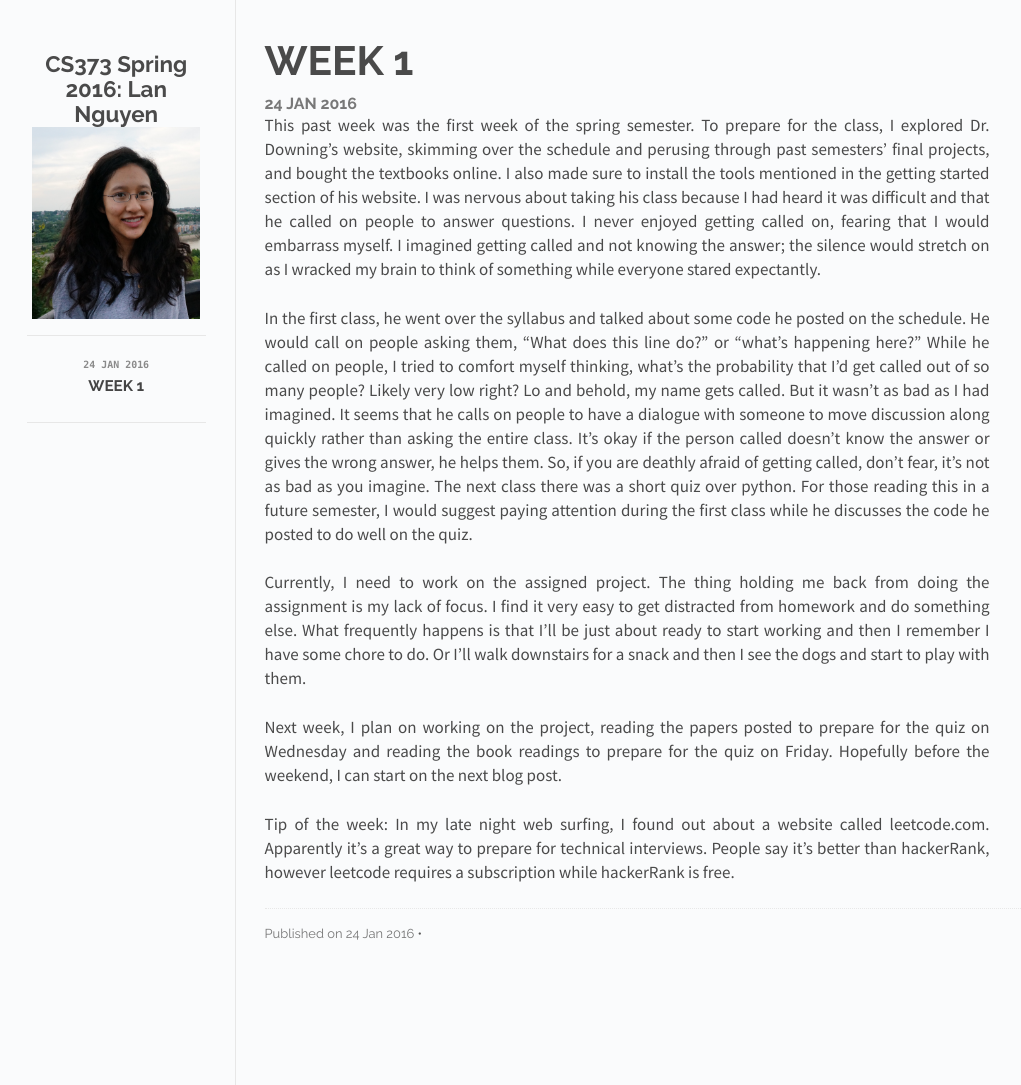
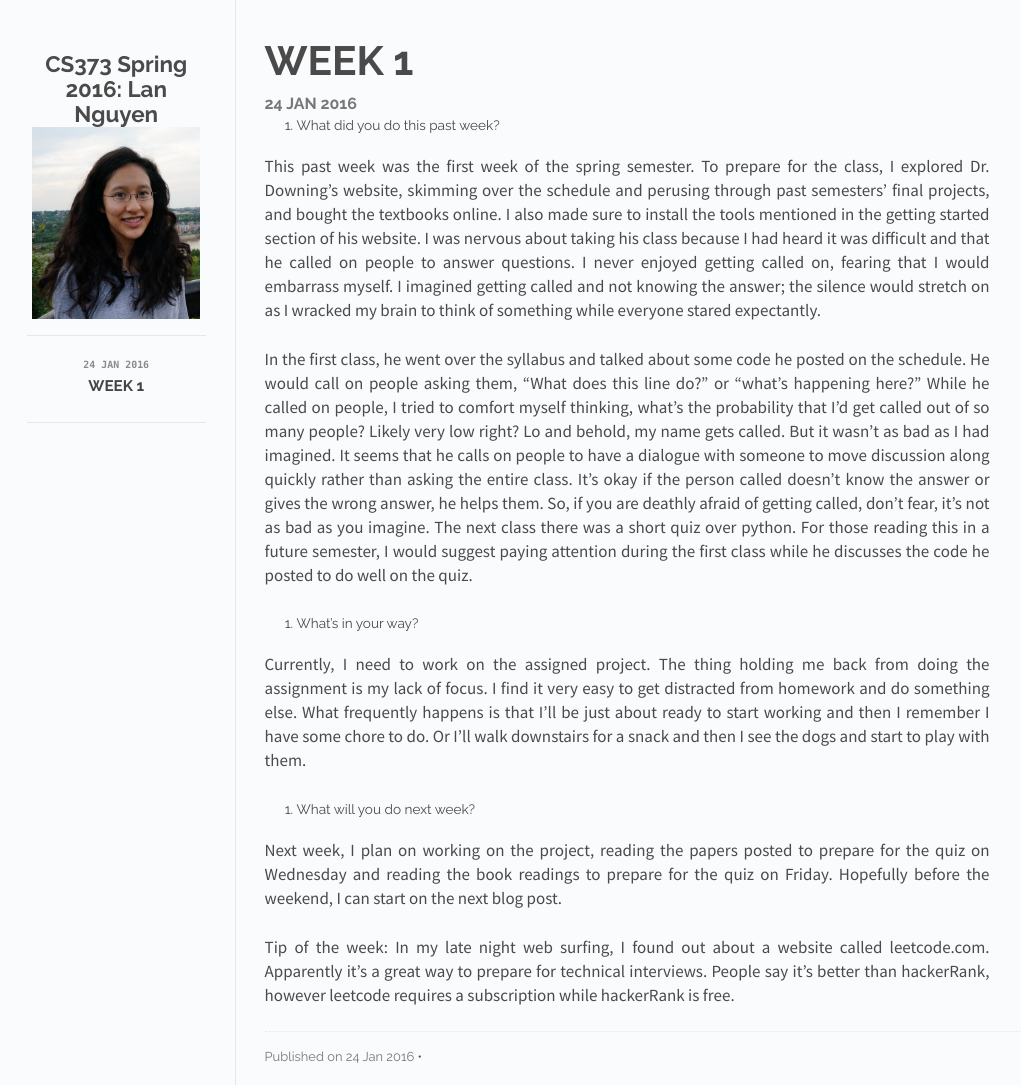
Before and after one commit to chareth/cs373-extra-credit-blog, a Jekyll site: the page built from _posts/2016-01-24-Week-1.md, in a window 1280 px wide. Shown: the whole page, without its empty margins (123-1144 px from the left). Built offline with Jekyll 4.4.1, drawn with Linux system fonts in a browser that asks for light colours; Markdown is read by kramdown in place of the engine named in the settings.

Commit message:
Changed layout of post to have numbered questions and answers

```diff
--- a/_posts/2016-01-24-Week-1.md
+++ b/_posts/2016-01-24-Week-1.md
@@ -2,13 +2,20 @@
 layout: post
 title: Week 1
 ---
+
+
+1. What did you do this past week?
 
 This past week was the first week of the spring semester. To prepare for the class, I explored Dr. Downing’s website, skimming over the schedule and perusing through past semesters’ final projects, and bought the textbooks online. I also made sure to install the tools mentioned in the getting started section of his website. I was nervous about taking his class because I had heard it was difficult and that he called on people to answer questions. I never enjoyed getting called on, fearing that I would embarrass myself. I imagined getting called and not knowing the answer; the silence would stretch on as I wracked my brain to think of something while everyone stared expectantly.
 
 In the first class, he went over the syllabus and talked about some code he posted on the schedule. He would call on people asking them, “What does this line do?” or “what’s happening here?” While he called on people, I tried to comfort myself thinking, what’s the probability that I’d get called out of so many people? Likely very low right? Lo and behold, my name gets called. But it wasn’t as bad as I had imagined. It seems that he calls on people to have a dialogue with someone to move discussion along quickly rather than asking the entire class. It’s okay if the person called doesn't know the answer or gives the wrong answer, he helps them. So, if you are deathly afraid of getting called, don’t fear, it’s not as bad as you imagine.
 The next class there was a short quiz over python. For those reading this in a future semester, I would suggest paying attention during the first class while he discusses the code he posted to do well on the quiz.
 
+2. What's in your way?
+
 Currently, I need to work on the assigned project. The thing holding me back from doing the assignment is my lack of focus. I find it very easy to get distracted from homework and do something else. What frequently happens is that I'll be just about ready to start working and then I remember I have some chore to do. Or I'll walk downstairs for a snack and then I see the dogs and start to play with them.
+
+3. What will you do next week?
 
 Next week, I plan on working on the project, reading the papers posted to prepare for the quiz on Wednesday and reading the book readings to prepare for the quiz on Friday. Hopefully before the weekend, I can start on the next blog post.
 
```
